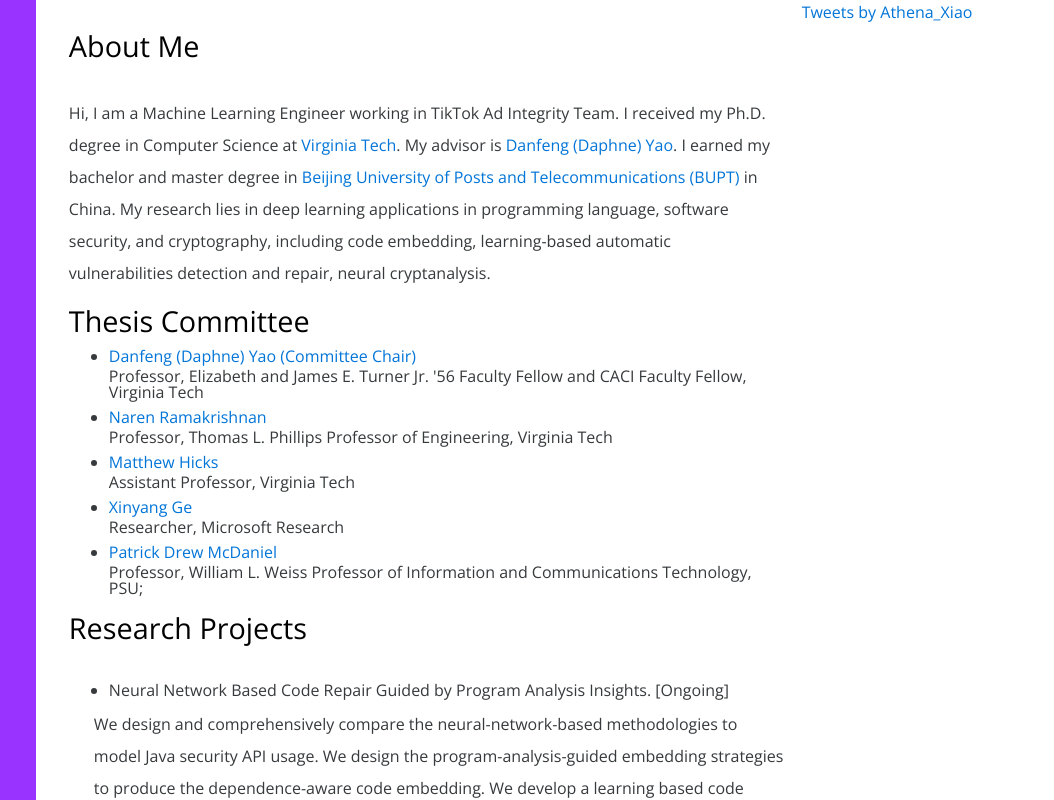
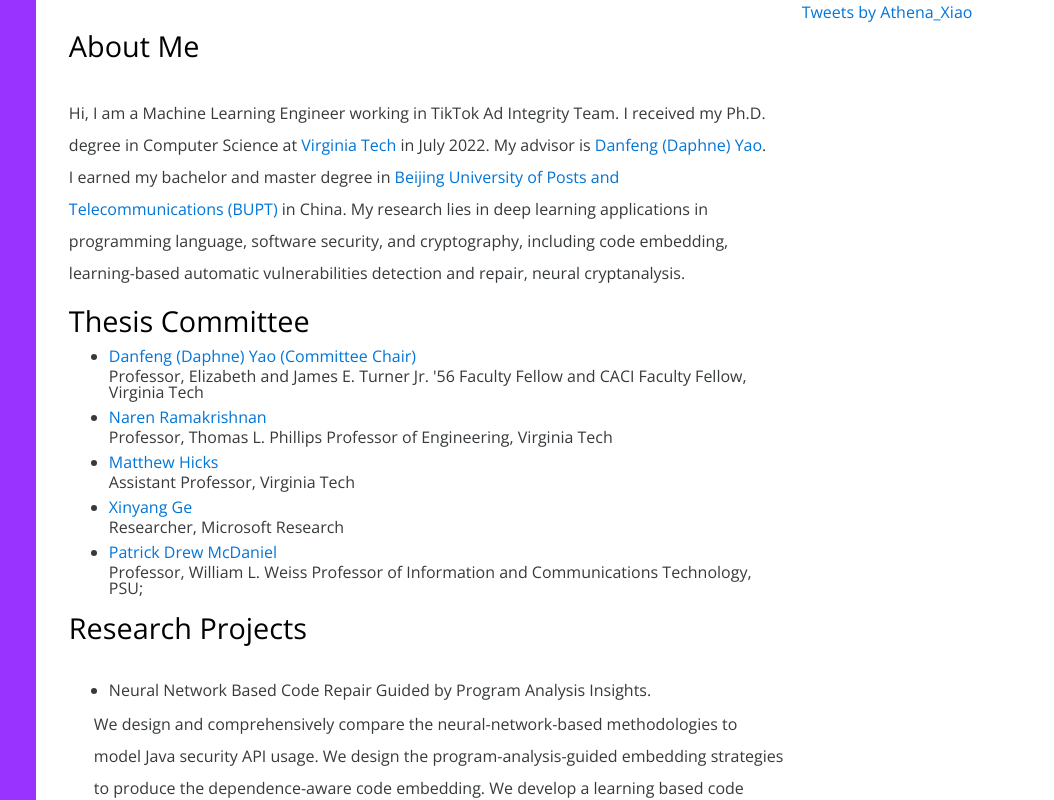
Before and after one commit to graceXY1L/graceXY1L.github.io, a plain HTML site: page index.html in a window 1280 px wide. Shown: the top 800 px of the page, 226-1280 px from the left. Drawn offline with nearby package versions, Linux system fonts and the light colour scheme.

Commit message:
updated profile

```diff
--- a/index.html
+++ b/index.html
@@ -75,7 +75,7 @@ http://www.templatemo.com/tm-501-neaty
                                 <header>
                                     <h2 class="tm-black-text tm-section-title tm-margin-b-35">About Me</h2>
                                 </header>
-                                <p>Hi, I am a Machine Learning Engineer working in TikTok Ad Integrity Team. I received my Ph.D. degree in Computer Science at <a href="https://vt.edu/">Virginia Tech</a>. My advisor is <a href="http://people.cs.vt.edu/danfeng/">Danfeng (Daphne) Yao</a>. I earned my bachelor and master degree in <a href="https://english.bupt.edu.cn/">Beijing University of Posts and Telecommunications (BUPT)</a> in China. My research lies in deep learning applications in programming language, software security, and cryptography, including code embedding, learning-based automatic vulnerabilities detection and repair, neural cryptanalysis.</p>
+                                <p>Hi, I am a Machine Learning Engineer working in TikTok Ad Integrity Team. I received my Ph.D. degree in Computer Science at <a href="https://vt.edu/">Virginia Tech</a> in July 2022. My advisor is <a href="http://people.cs.vt.edu/danfeng/">Danfeng (Daphne) Yao</a>. I earned my bachelor and master degree in <a href="https://english.bupt.edu.cn/">Beijing University of Posts and Telecommunications (BUPT)</a> in China. My research lies in deep learning applications in programming language, software security, and cryptography, including code embedding, learning-based automatic vulnerabilities detection and repair, neural cryptanalysis.</p>
                             </section>
                             <!-- About section -->
 
@@ -103,7 +103,7 @@ http://www.templatemo.com/tm-501-neaty
                                 <header><h2 class="tm-black-text tm-section-title tm-margin-b-35">Research Projects</h2></header>
                                 <ul>
                             <li>
-                                <header><h6>Neural Network Based Code Repair Guided by Program Analysis Insights. [Ongoing]</h6></header>
+                                <header><h6>Neural Network Based Code Repair Guided by Program Analysis Insights.</h6></header>
                                 <div class="row">
 
 
```
Also changed, not shown: 1 other file.
